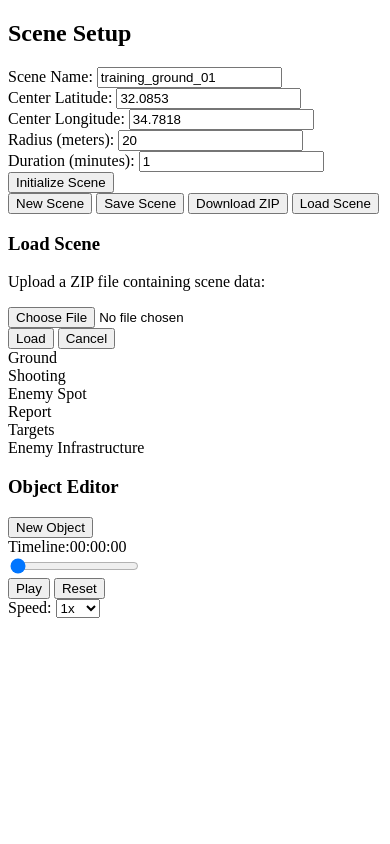
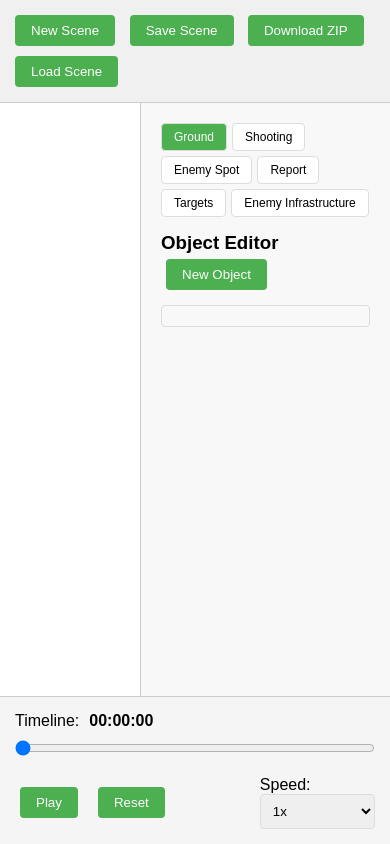
Before and after one commit to RafiGedge/Flask_SceneTracker, a Flask app: page / in a window 390 px wide. Run offline with Flask 3, Linux system fonts and the light colour scheme.

Commit message:
Added file styles.css

```diff
--- /dev/null
+++ b/static/styles.css
@@ -0,0 +1,279 @@
+* {
+    margin: 0;
+    padding: 0;
+    box-sizing: border-box;
+}
+
+body {
+    font-family: Arial, sans-serif;
+    height: 100vh;
+    display: flex;
+    flex-direction: column;
+}
+
+#header {
+    background-color: #f0f0f0;
+    padding: 10px;
+    border-bottom: 1px solid #ccc;
+}
+
+#main-container {
+    flex: 1;
+    display: flex;
+    overflow: hidden;
+}
+
+#map {
+    flex: 1;
+    height: 100%;
+}
+
+#sidebar {
+    width: 320px;
+    background-color: #f8f8f8;
+    padding: 20px;
+    border-left: 1px solid #ccc;
+    overflow-y: auto;
+}
+
+#timeline-container {
+    background-color: #f5f5f5;
+    padding: 15px;
+    border-top: 1px solid #ccc;
+}
+
+#timeline-slider {
+    width: 100%;
+    margin: 10px 0;
+}
+
+/* Buttons */
+.button {
+    padding: 8px 16px;
+    margin: 5px;
+    background-color: #4CAF50;
+    color: white;
+    border: none;
+    border-radius: 4px;
+    cursor: pointer;
+}
+
+.button:hover {
+    background-color: #45a049;
+}
+
+.button.secondary {
+    background-color: #718096;
+}
+
+.button.secondary:hover {
+    background-color: #4a5568;
+}
+
+.button.danger {
+    background-color: #e53e3e;
+}
+
+.button.danger:hover {
+    background-color: #c53030;
+}
+
+.button.small {
+    padding: 4px 8px;
+    font-size: 12px;
+}
+
+/* Forms */
+.form-group {
+    margin-bottom: 15px;
+}
+
+label {
+    display: block;
+    margin-bottom: 5px;
+    font-weight: bold;
+}
+
+input[type="number"], input[type="text"], textarea, select {
+    width: 100%;
+    padding: 8px;
+    border: 1px solid #ddd;
+    border-radius: 4px;
+}
+
+input[type="file"] {
+    width: 100%;
+    padding: 5px;
+    border: 1px solid #ddd;
+    border-radius: 4px;
+}
+
+/* Modals */
+#setup-modal, #load-modal {
+    position: fixed;
+    top: 0;
+    left: 0;
+    width: 100%;
+    height: 100%;
+    background-color: rgba(0, 0, 0, 0.5);
+    display: flex;
+    align-items: center;
+    justify-content: center;
+    z-index: 10000;
+}
+
+#setup-modal-content, .modal-content {
+    background-color: white;
+    padding: 30px;
+    border-radius: 8px;
+    box-shadow: 0 4px 6px rgba(0, 0, 0, 0.1);
+    max-width: 500px;
+    width: 90%;
+}
+
+/* Timeline Controls */
+.timeline-controls {
+    display: flex;
+    align-items: center;
+    gap: 10px;
+    margin-top: 10px;
+}
+
+#current-time {
+    font-weight: bold;
+    margin-left: 10px;
+}
+
+.speed-control {
+    margin-left: auto;
+}
+
+/* Object Management */
+.object-list {
+    max-height: 200px;
+    overflow-y: auto;
+    border: 1px solid #ddd;
+    border-radius: 4px;
+    padding: 10px;
+    margin-top: 10px;
+}
+
+.object-item {
+    padding: 8px;
+    cursor: pointer;
+    border-radius: 3px;
+    margin-bottom: 5px;
+    display: flex;
+    justify-content: space-between;
+    align-items: center;
+}
+
+.object-item:hover {
+    background-color: #e0e0e0;
+}
+
+.object-item.selected {
+    background-color: #d0e7ff;
+}
+
+/* Object Type Tabs */
+.object-type-tabs {
+    display: flex;
+    flex-wrap: wrap;
+    gap: 5px;
+    margin-bottom: 15px;
+}
+
+.object-type-tab {
+    padding: 6px 12px;
+    border: 1px solid #ddd;
+    border-radius: 4px;
+    cursor: pointer;
+    background-color: white;
+    font-size: 12px;
+}
+
+.object-type-tab.active {
+    background-color: #4CAF50;
+    color: white;
+}
+
+/* Frame Management */
+.frame-list {
+    max-height: 150px;
+    overflow-y: auto;
+    border: 1px solid #ddd;
+    border-radius: 4px;
+    padding: 5px;
+    margin-top: 10px;
+}
+
+.frame-item {
+    padding: 4px;
+    cursor: pointer;
+    border-radius: 3px;
+    display: flex;
+    justify-content: space-between;
+    align-items: center;
+    font-size: 12px;
+}
+
+.frame-item:hover {
+    background-color: #e0e0e0;
+}
+
+.frame-item.current {
+    background-color: #90EE90;
+}
+
+/* Status Messages */
+.loading {
+    color: #666;
+    text-align: center;
+    padding: 20px;
+}
+
+.error-message {
+    color: #d32f2f;
+    padding: 10px;
+    background-color: #ffebee;
+    border-radius: 4px;
+    margin: 10px 0;
+}
+
+.success-message {
+    color: #4CAF50;
+    padding: 10px;
+    background-color: #e8f5e9;
+    border-radius: 4px;
+    margin: 10px 0;
+}
+
+/* Utility Classes */
+.hidden {
+    display: none !important;
+}
+
+.coordinates-display {
+    font-size: 12px;
+    color: #666;
+    margin-top: 5px;
+}
+
+.load-controls {
+    display: flex;
+    gap: 10px;
+    align-items: center;
+    margin-top: 15px;
+}
+
+/* Responsive */
+@media (max-width: 768px) {
+    #sidebar {
+        width: 250px;
+    }
+
+    .object-type-tabs {
+        font-size: 11px;
+    }
+}
--- a/templates/index.html
+++ b/templates/index.html
@@ -5,7 +5,7 @@
     <meta name="viewport" content="width=device-width, initial-scale=1.0">
     <title>GIS Timeline Tracker - Professional Edition</title>
     <link rel="stylesheet" href="https://cdnjs.cloudflare.com/ajax/libs/leaflet/1.9.4/leaflet.min.css"/>
-<!--    <link rel="stylesheet" href="styles.css">-->
+    <link rel="stylesheet" href="styles.css">
 </head>
 <body>
 <div id="setup-modal" class="hidden">
```
